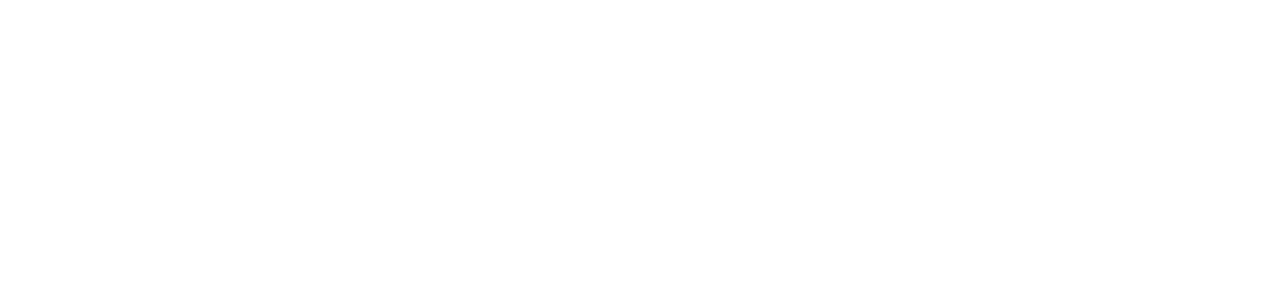
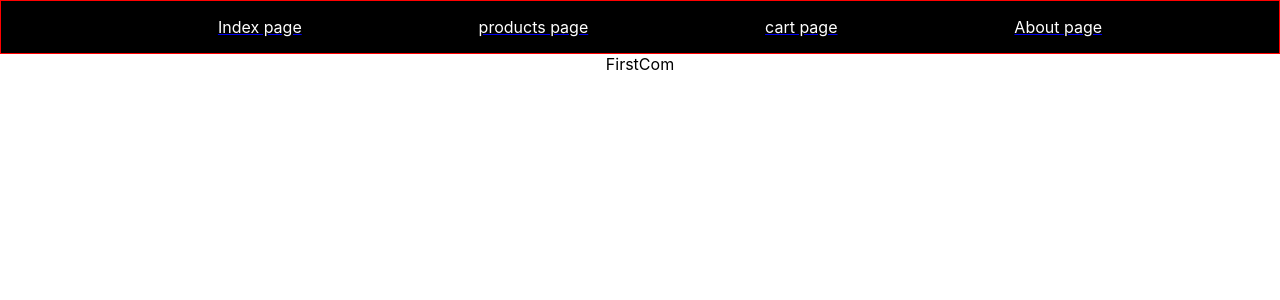
Before and after one commit to madinedihareesh/npx, a React (Create React App) app: page /index in a window 1280 px wide. Shown: the top 300 px of the page. Built offline with nearby package versions, Linux system fonts and the light colour scheme.

Commit message:
Router Dom

```diff
--- a/package.json
+++ b/package.json
@@ -9,6 +9,7 @@
     "@testing-library/user-event": "^13.5.0",
     "react": "^19.0.0",
     "react-dom": "^19.0.0",
+    "react-router-dom": "^7.5.0",
     "react-scripts": "5.0.1",
     "web-vitals": "^2.1.4"
   },
--- a/src/App.css
+++ b/src/App.css
@@ -36,3 +36,17 @@
     transform: rotate(360deg);
   }
 }
+
+.navbar{
+  border: 1px solid red;
+  background-color: black;
+}
+.navbar ul li{
+  list-style-type: none;
+  color: white;
+}
+ul{
+  display: flex;
+  justify-content: space-evenly;
+
+}
--- a/src/App.js
+++ b/src/App.js
@@ -1,21 +1,24 @@
 
 import './App.css';
-import Crender from './Crender';
-// import Apple from './Apple';
-// import Css from './Css';
-// import With from './With';
-// import WithOut from './WithOut';
-
-
-
-
+import { Routes,Route } from 'react-router-dom';
+import FirstCom from './Components/FirstCom';
+import SecondCom from './Components/SecondCom';
+import ThirdCom from './Components/ThirdCom';
+import FourthCom from './Components/FourthCom';
+import Navbar from './Components/Navbar';
 
 function App() {
 
 
   return (
     <div className="App">
-      <Crender/>
+      <Navbar/>
+    <Routes>
+      <Route path='/index' element={<FirstCom/>}/>
+      <Route path='/products' element={<SecondCom/>}/>
+      <Route path='/cart' element={<ThirdCom/>}/>
+      <Route path='/about' element={<FourthCom/>}/>
+    </Routes>
     </div>
 
 
--- /dev/null
+++ b/src/Components/FirstCom.jsx
@@ -0,0 +1,9 @@
+import React from 'react'
+
+const FirstCom = () => {
+  return (
+    <div>FirstCom</div>
+  )
+}
+
+export default FirstCom
--- /dev/null
+++ b/src/Components/FourthCom.jsx
@@ -0,0 +1,9 @@
+import React from 'react'
+
+const FourthCom = () => {
+  return (
+    <div>FourthCom</div>
+  )
+}
+
+export default FourthCom
--- /dev/null
+++ b/src/Components/Navbar.jsx
@@ -0,0 +1,25 @@
+import React from 'react'
+import { Link } from 'react-router-dom'
+
+const Navbar = () => {
+  return (
+    <div className="navbar">
+        <ul>
+            <Link to='/index'>
+            <li>Index page</li>
+            </Link>
+            <Link to='/products'>
+            <li>products page</li>
+            </Link>
+            <Link to='/cart'>
+            <li>cart page</li>
+            </Link>
+            <Link to='about'>
+            <li>About page</li>
+            </Link>
+        </ul>
+    </div>
+  )
+}
+
+export default Navbar
--- /dev/null
+++ b/src/Components/SecondCom.jsx
@@ -0,0 +1,9 @@
+import React from 'react'
+
+const SecondCom = () => {
+  return (
+    <div>SecondCom</div>
+  )
+}
+
+export default SecondCom
--- /dev/null
+++ b/src/Components/ThirdCom.jsx
@@ -0,0 +1,9 @@
+import React from 'react'
+
+const ThirdCom = () => {
+  return (
+    <div>ThirdCom</div>
+  )
+}
+
+export default ThirdCom
--- a/src/index.js
+++ b/src/index.js
@@ -3,11 +3,14 @@ import ReactDOM from 'react-dom/client';
 import './index.css';
 import App from './App';
 import reportWebVitals from './reportWebVitals';
+import { BrowserRouter } from 'react-router-dom';
 
 const root = ReactDOM.createRoot(document.getElementById('root'));
 root.render(
   <React.StrictMode>
+    <BrowserRouter>
     <App />
+    </BrowserRouter>
   </React.StrictMode>
 );
 
```
Also changed, not shown: 1 other file (tests, documents, lock files or other folders).
